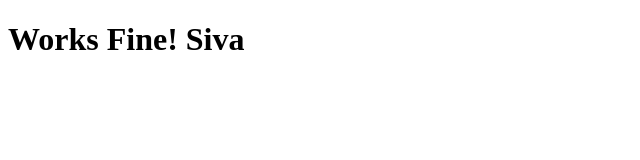
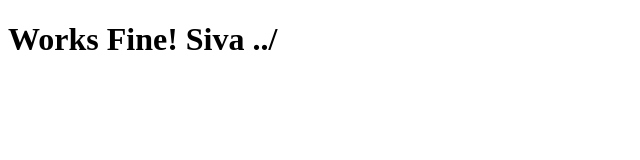
Before and after one commit to sivakumarjd/DevOps-Jenkins-static-webhost, a plain HTML site: page index.html in a window 1280 px wide. Shown: the full height of the page, 0-640 px from the left. Drawn offline with Linux system fonts and the light colour scheme.

Commit message:
Update index.html

```diff
--- a/index.html
+++ b/index.html
@@ -6,6 +6,6 @@
     <title>A Test Page</title>
 </head>
 <body>
-    <h1>Works Fine! Siva</h1>
+    <h1>Works Fine! Siva ../</h1>
 </body>
 </html>
```
